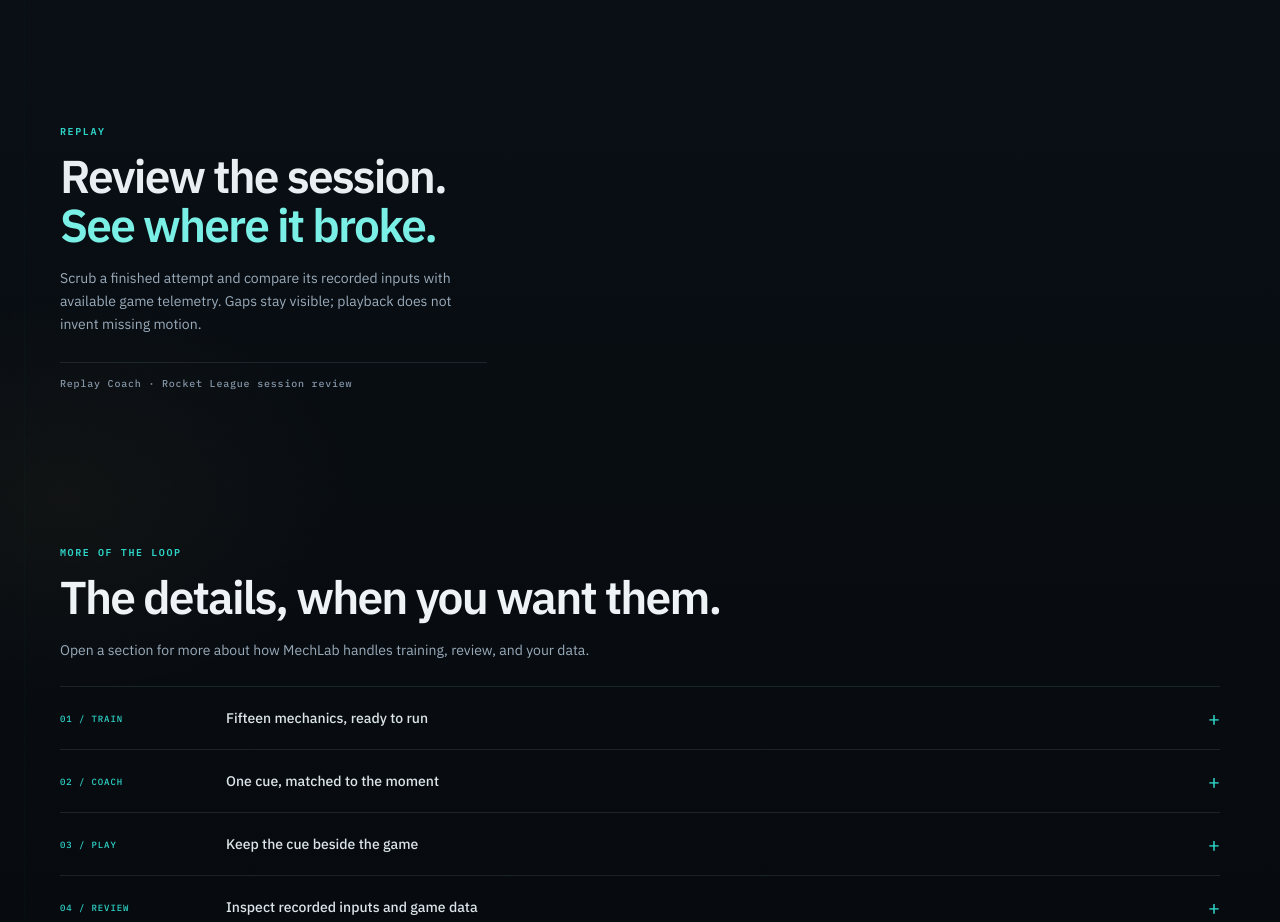
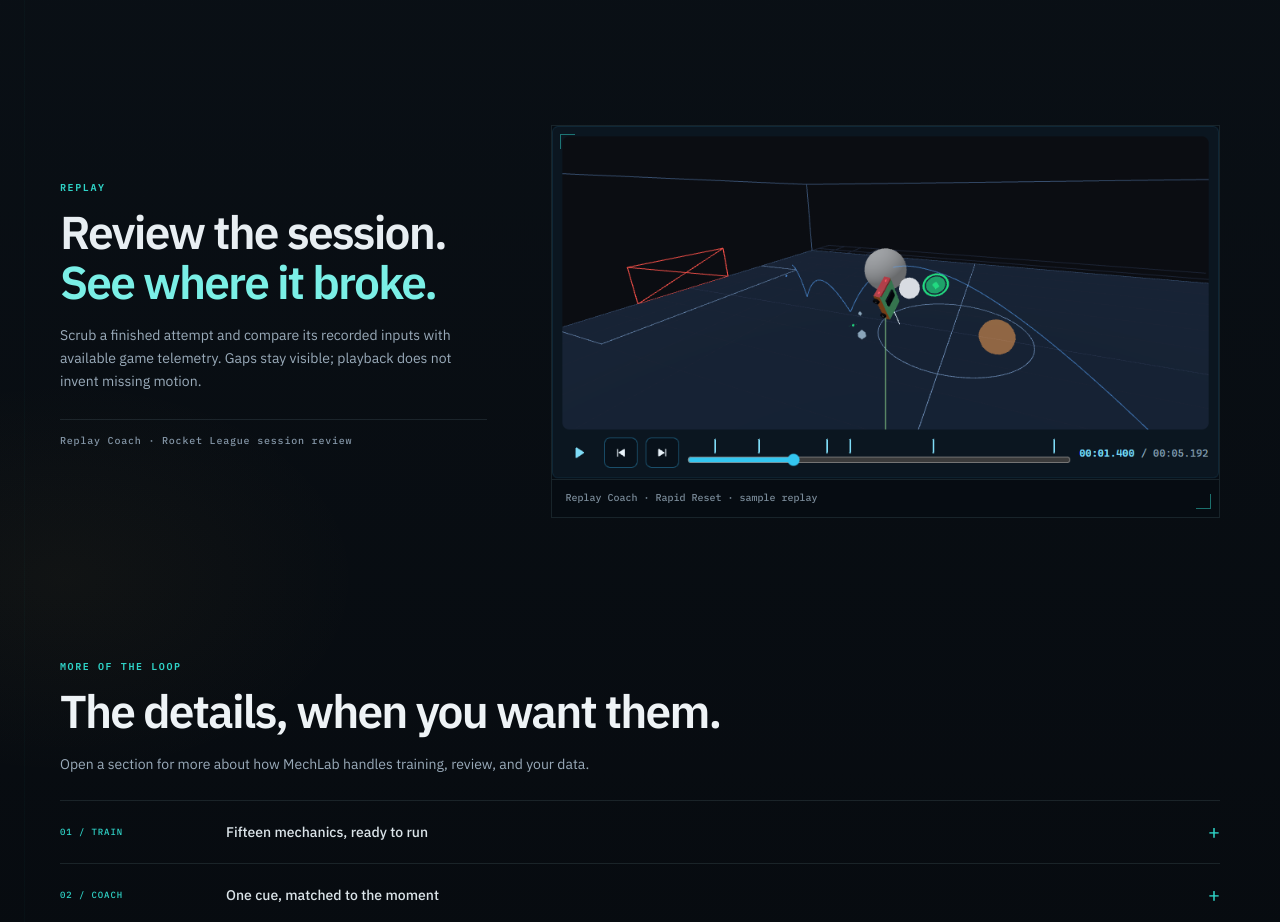
Before and after one commit to DaricHughesJ/rl-lab-web, a React (Vite) app: page / in a window 1280 px wide. Shown: the part 2060-2982 px from the top of the page. Built offline with nearby package versions, Linux system fonts and the light colour scheme; no server answers.

Commit message:
Add smoke-rendered Replay Coach preview

```diff
--- a/src/App.jsx
+++ b/src/App.jsx
@@ -6,6 +6,7 @@ import AuthModal from './components/AuthModal'
 import UserDashboard from './components/UserDashboard'
 import LaunchSurvey from './components/LaunchSurvey'
 import { supabase } from './lib/supabase'
+import replayScene from './assets/replay-coach-rapid-reset-smoke.png'
 
 const mechanics = [
   'Fast Aerial', 'Flip Cancel', 'Speed Flip', 'Half Flip', 'Stall', 'Zap Dash',
@@ -185,6 +186,10 @@ function App() {
             <span>Scrub a finished attempt and compare its recorded inputs with available game telemetry. Gaps stay visible; playback does not invent missing motion.</span>
             <p className="replay-note">Replay Coach · Rocket League session review</p>
           </div>
+          <figure className="v2-replay-shot">
+            <img src={replayScene} alt="MechLab Replay Coach showing a Rapid Reset car, ball, goal, and replay timeline." loading="lazy" width="834" height="379" />
+            <figcaption>Replay Coach · Rapid Reset · sample replay</figcaption>
+          </figure>
         </section>
 
         <section className="v2-section v2-details-section" aria-labelledby="details-heading">
```
Also changed, not shown: src/assets/replay-coach-rapid-reset-smoke.png (added).
